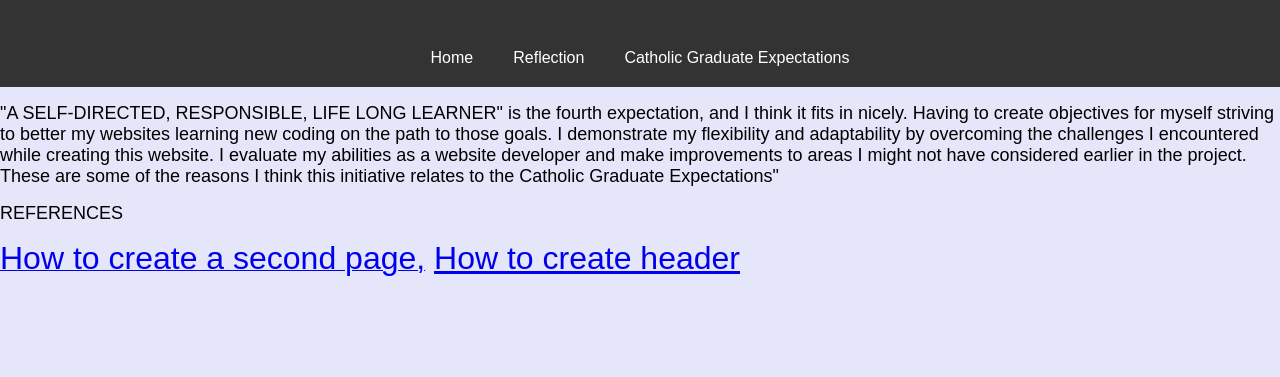
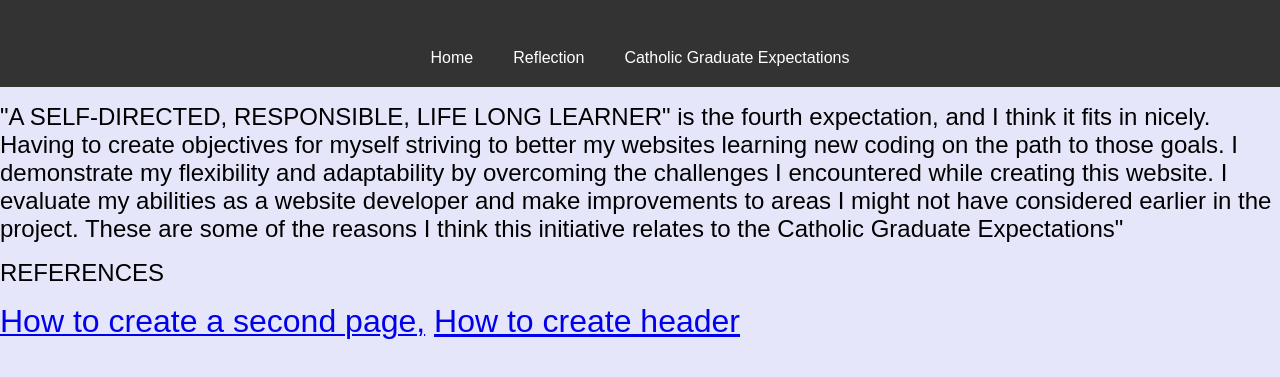
Before and after one commit to jay122345687/businessportfolio, a plain HTML site: page catholicgraudateexpectations.html in a window 1280 px wide. Shown: the part 71-448 px from the top of the page. Drawn offline with Linux system fonts and the light colour scheme.

Commit message:
Update catholicgraudateexpectations.html

```diff
--- a/catholicgraudateexpectations.html
+++ b/catholicgraudateexpectations.html
@@ -54,7 +54,7 @@
 
 </body>
 </html>
- <p><FONT SIZE=4>"A SELF-DIRECTED, RESPONSIBLE, LIFE LONG LEARNER" is the fourth expectation, and I think it fits in nicely. Having to create objectives for myself striving to better my websites learning new coding on the path to those goals. I demonstrate my flexibility and adaptability by overcoming the challenges I encountered while creating this website. I evaluate my abilities as a website developer and make improvements to areas I might not have considered earlier in the project. These are some of the reasons I think this initiative relates to the Catholic Graduate Expectations"<p>
+ <p><FONT SIZE=5>"A SELF-DIRECTED, RESPONSIBLE, LIFE LONG LEARNER" is the fourth expectation, and I think it fits in nicely. Having to create objectives for myself striving to better my websites learning new coding on the path to those goals. I demonstrate my flexibility and adaptability by overcoming the challenges I encountered while creating this website. I evaluate my abilities as a website developer and make improvements to areas I might not have considered earlier in the project. These are some of the reasons I think this initiative relates to the Catholic Graduate Expectations"<p>
 <p> REFERENCES<p>
 <td><a href="https://learn.coderslang.com/0110-how-to-create-multiple-pages-in-html/"><FONT SIZE=6>How to create a second page,</a></td>
 
```
